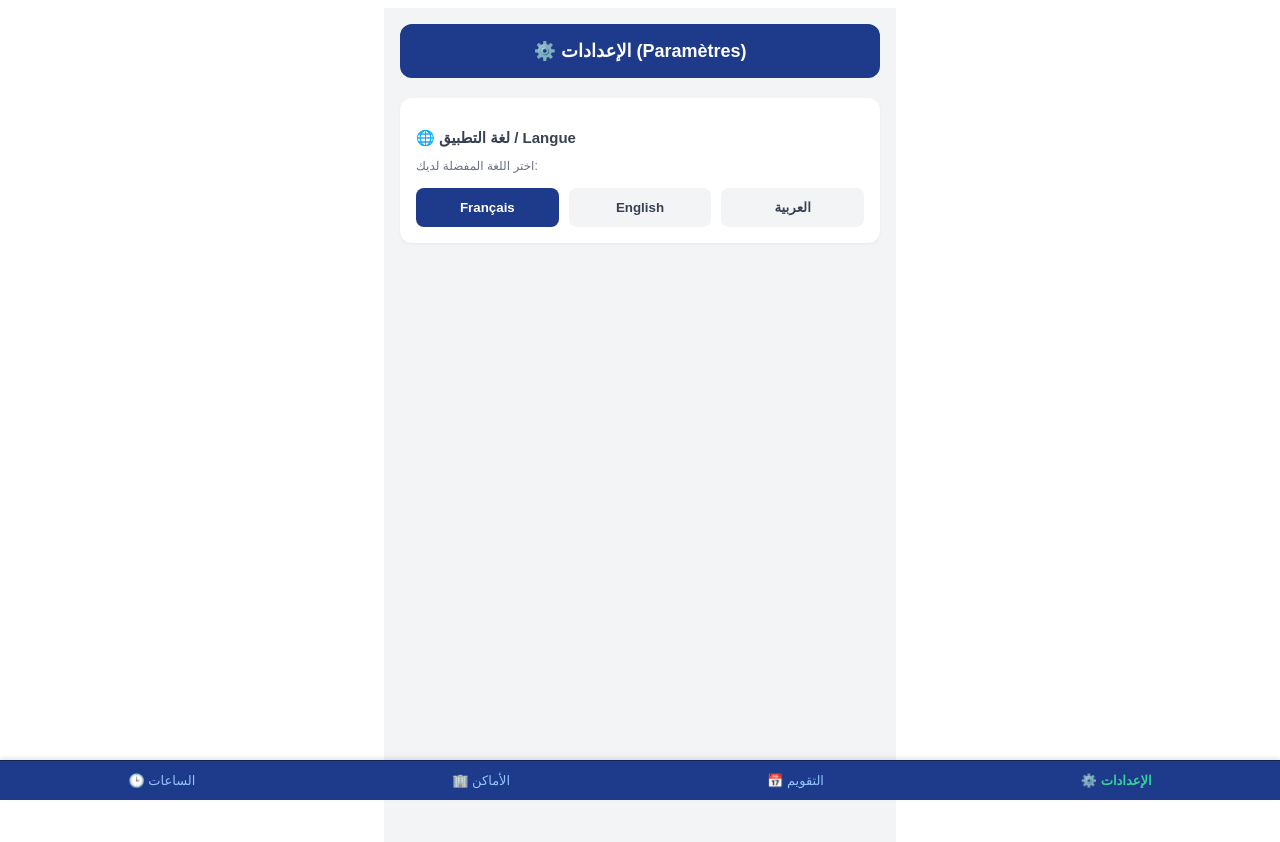
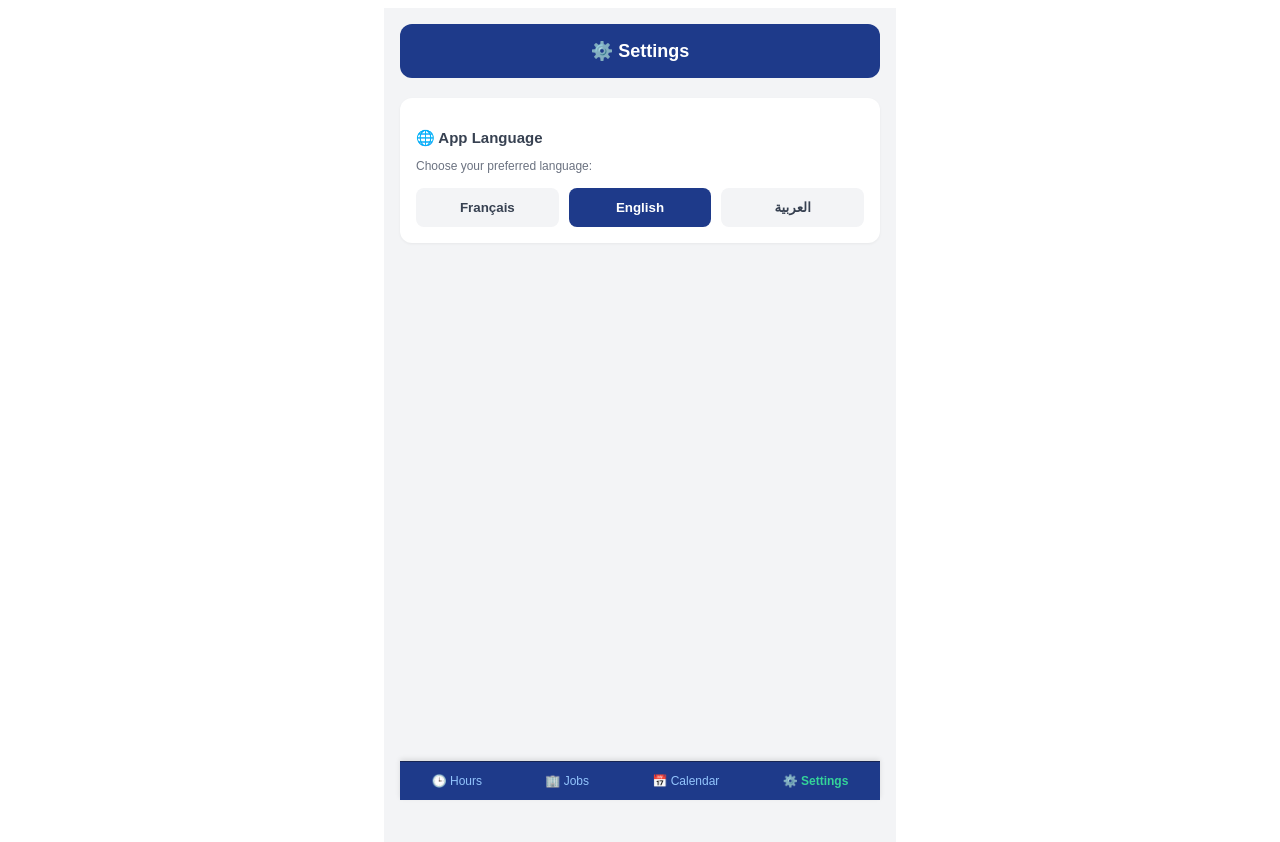
Before and after one commit to NminaN85/Monshift, a Next.js app: page /settings in a window 1280 px wide. Shown: the top 842 px of the page. Built offline with nearby package versions, Linux system fonts and the light colour scheme.

Commit message:
Refactor language settings and update UI elements

```diff
--- a/src/app/settings/page.tsx
+++ b/src/app/settings/page.tsx
@@ -1,58 +1,53 @@
 "use client";
 
 import { useState, useEffect } from "react";
+import BottomNav from "@/components/BottomNav";
+
+const texts: Record<string, any> = {
+  fr: { title: "Paramètres", langTitle: "Langue de l'application", desc: "Choisissez votre langue préférée :" },
+  en: { title: "Settings", langTitle: "App Language", desc: "Choose your preferred language:" },
+  ar: { title: "الإعدادات", langTitle: "لغة التطبيق", desc: "اختر لغتك المفضلة:" }
+};
 
 export default function SettingsPage() {
   const [lang, setLang] = useState("fr");
 
   useEffect(() => {
-    const savedLang = localStorage.getItem("monshift_lang");
-    if (savedLang) {
-      setLang(savedLang);
+    const saved = localStorage.getItem("monshift_lang");
+    if (saved) {
+      setLang(saved);
+    } else {
+      const deviceLang = navigator.language.startsWith("ar") ? "ar" : navigator.language.startsWith("en") ? "en" : "fr";
+      setLang(deviceLang);
     }
   }, []);
 
   const changeLanguage = (newLang: string) => {
     setLang(newLang);
     localStorage.setItem("monshift_lang", newLang);
-    window.location.reload(); // إعادة تحميل الصفحة لتطبيق اللغات فوراً
+    window.location.reload();
   };
 
+  const t = texts[lang] || texts["fr"];
+
   return (
-    <main style={{ maxWidth: "480px", margin: "0 auto", padding: "16px", fontFamily: "sans-serif", paddingBottom: "90px", background: "#f3f4f6", minHeight: "100vh" }}>
+    <main style={{ maxWidth: "480px", margin: "0 auto", padding: "16px", fontFamily: "sans-serif", paddingBottom: "90px", background: "#f3f4f6", minHeight: "100vh", direction: lang === "ar" ? "rtl" : "ltr" }}>
       <header style={{ background: "#1e3a8a", color: "white", padding: "16px", borderRadius: "12px", textAlign: "center", marginBottom: "20px" }}>
-        <h1 style={{ fontSize: "18px", margin: 0 }}>⚙️ الإعدادات (Paramètres)</h1>
+        <h1 style={{ fontSize: "18px", margin: 0 }}>⚙️ {t.title}</h1>
       </header>
 
       <div style={{ background: "white", padding: "16px", borderRadius: "12px", boxShadow: "0 1px 3px rgba(0,0,0,0.05)" }}>
-        <h3 style={{ fontSize: "15px", color: "#374151", marginBottom: "10px" }}>🌐 لغة التطبيق / Langue</h3>
-        <p style={{ fontSize: "12px", color: "#6b7280", marginBottom: "15px" }}>اختر اللغة المفضلة لديك:</p>
+        <h3 style={{ fontSize: "15px", color: "#374151", marginBottom: "10px" }}>🌐 {t.langTitle}</h3>
+        <p style={{ fontSize: "12px", color: "#6b7280", marginBottom: "15px" }}>{t.desc}</p>
 
         <div style={{ display: "flex", gap: "10px" }}>
-          <button
-            onClick={() => changeLanguage("fr")}
-            style={{ flex: 1, padding: "12px", background: lang === "fr" ? "#1e3a8a" : "#f3f4f6", color: lang === "fr" ? "white" : "#374151", border: "none", borderRadius: "8px", fontWeight: "bold", cursor: "pointer" }}>
-            Français
-          </button>
-          <button
-            onClick={() => changeLanguage("en")}
-            style={{ flex: 1, padding: "12px", background: lang === "en" ? "#1e3a8a" : "#f3f4f6", color: lang === "en" ? "white" : "#374151", border: "none", borderRadius: "8px", fontWeight: "bold", cursor: "pointer" }}>
-            English
-          </button><button
-            onClick={() => changeLanguage("ar")}
-            style={{ flex: 1, padding: "12px", background: lang === "ar" ? "#1e3a8a" : "#f3f4f6", color: lang === "ar" ? "white" : "#374151", border: "none", borderRadius: "8px", fontWeight: "bold", cursor: "pointer" }}>
-            العربية
-          </button>
+          <button onClick={() => changeLanguage("fr")} style={{ flex: 1, padding: "12px", background: lang === "fr" ? "#1e3a8a" : "#f3f4f6", color: lang === "fr" ? "white" : "#374151", border: "none", borderRadius: "8px", fontWeight: "bold", cursor: "pointer" }}>Français</button>
+          <button onClick={() => changeLanguage("en")} style={{ flex: 1, padding: "12px", background: lang === "en" ? "#1e3a8a" : "#f3f4f6", color: lang === "en" ? "white" : "#374151", border: "none", borderRadius: "8px", fontWeight: "bold", cursor: "pointer" }}>English</button>
+          <button onClick={() => changeLanguage("ar")} style={{ flex: 1, padding: "12px", background: lang === "ar" ? "#1e3a8a" : "#f3f4f6", color: lang === "ar" ? "white" : "#374151", border: "none", borderRadius: "8px", fontWeight: "bold", cursor: "pointer" }}>العربية</button>
         </div>
       </div>
 
-      {/* شريط التنقل السفلي المحدث ليشمل صفحة الإعدادات */}
-      <nav style={{ position: "fixed", bottom: 0, left: 0, right: 0, background: "#1e3a8a", borderTop: "1px solid #172554", display: "flex", justifyContent: "space-around", padding: "12px 0", boxShadow: "0 -2px 5px rgba(0,0,0,0.1)" }}>
-        <a href="/" style={{ textDecoration: "none", color: "#93c5fd", fontSize: "13px" }}>🕒 الساعات</a>
-        <a href="/jobs" style={{ textDecoration: "none", color: "#93c5fd", fontSize: "13px" }}>🏢 الأماكن</a>
-        <a href="/calendar" style={{ textDecoration: "none", color: "#93c5fd", fontSize: "13px" }}>📅 التقويم</a>
-        <a href="/settings" style={{ textDecoration: "none", color: "#34d399", fontSize: "13px", fontWeight: "bold" }}>⚙️ الإعدادات</a>
-      </nav>
+      <BottomNav active="settings" />
     </main>
   );
 }
```
